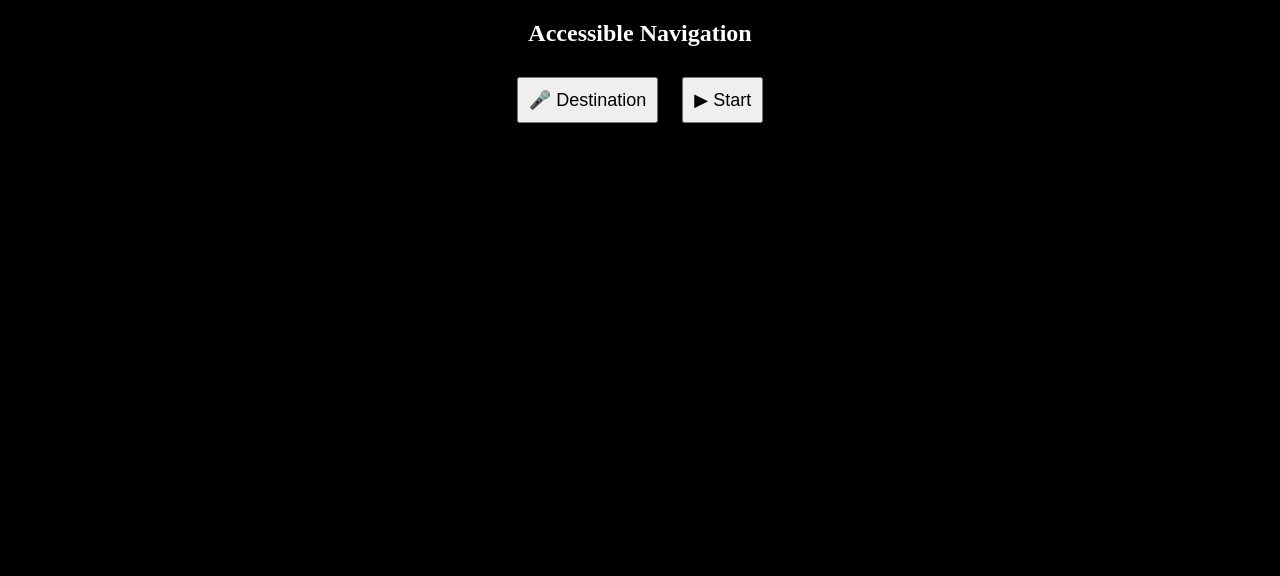
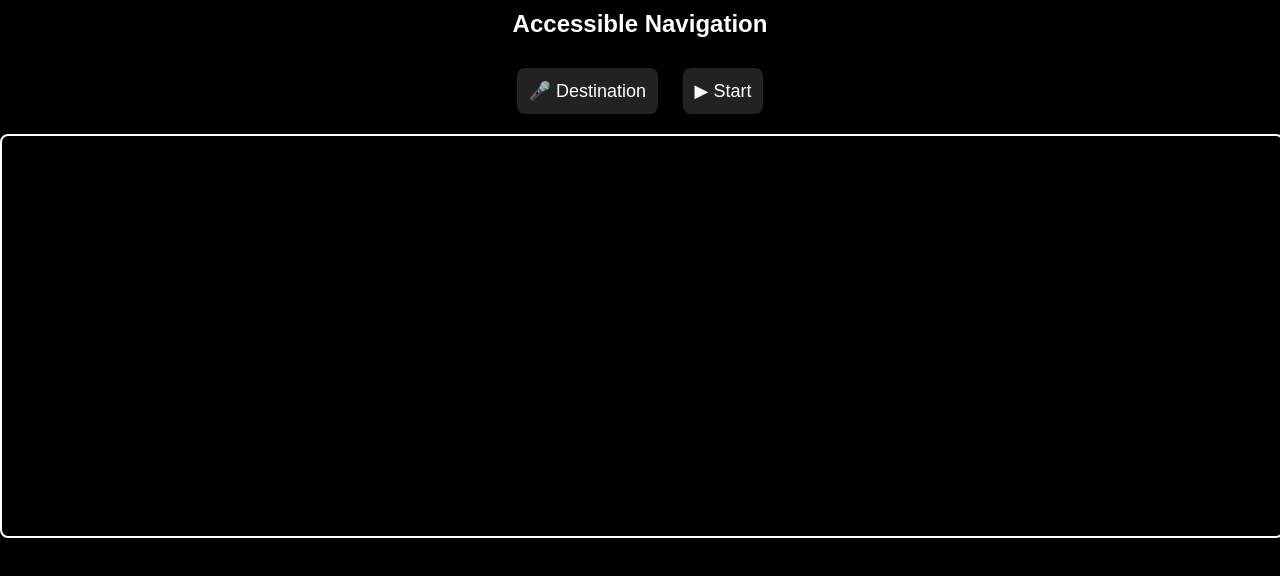
Before and after one commit to chatgptml2026/visual_AI, a plain HTML site: page frontend/index.html in a window 1280 px wide. Drawn offline with nearby package versions, Linux system fonts and the light colour scheme.

Commit message:
Update index.html

```diff
--- a/frontend/index.html
+++ b/frontend/index.html
@@ -6,11 +6,7 @@
 
 <link rel="stylesheet" href="https://unpkg.com/leaflet/dist/leaflet.css"/>
 
-<style>
-body { background:black; color:white; text-align:center; }
-#map { height:400px; }
-button { font-size:18px; margin:10px; padding:10px; }
-</style>
+<link rel="stylesheet" href="style.css">
 </head>
 
 <body>
```
